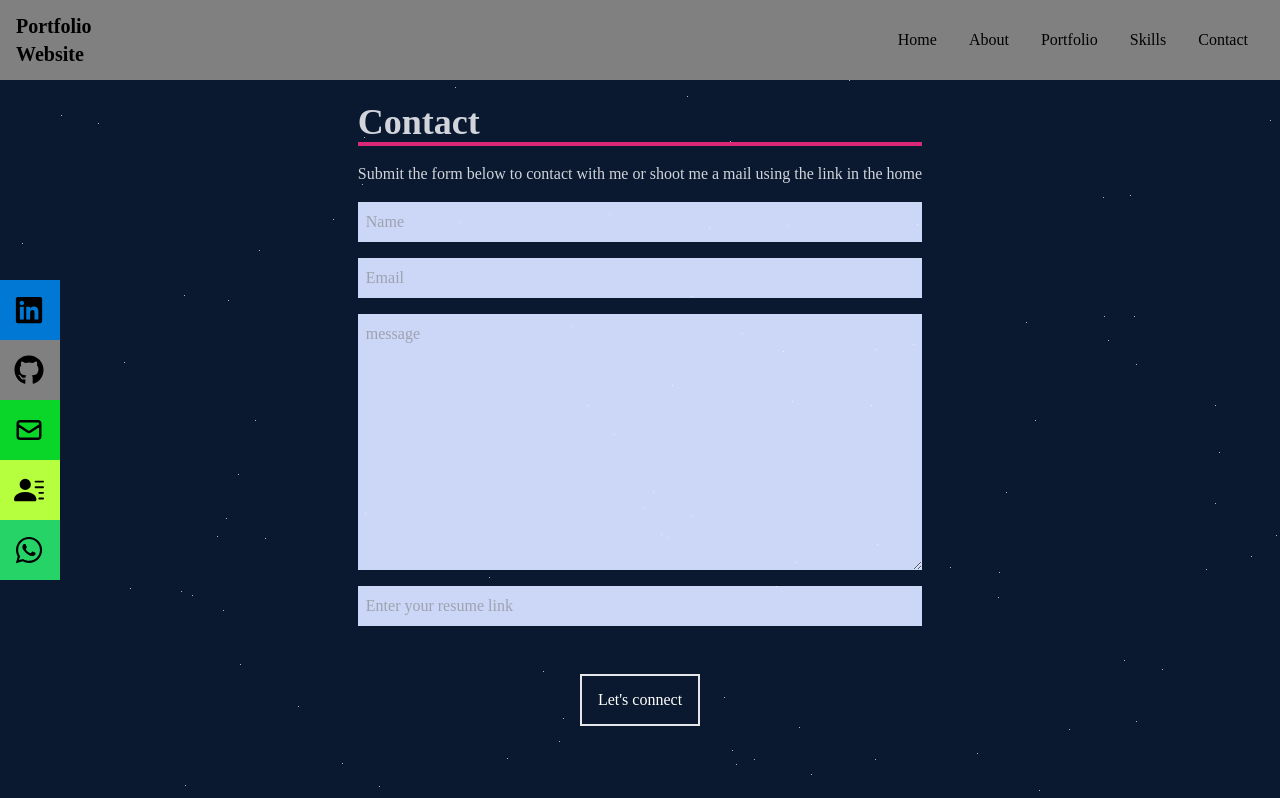
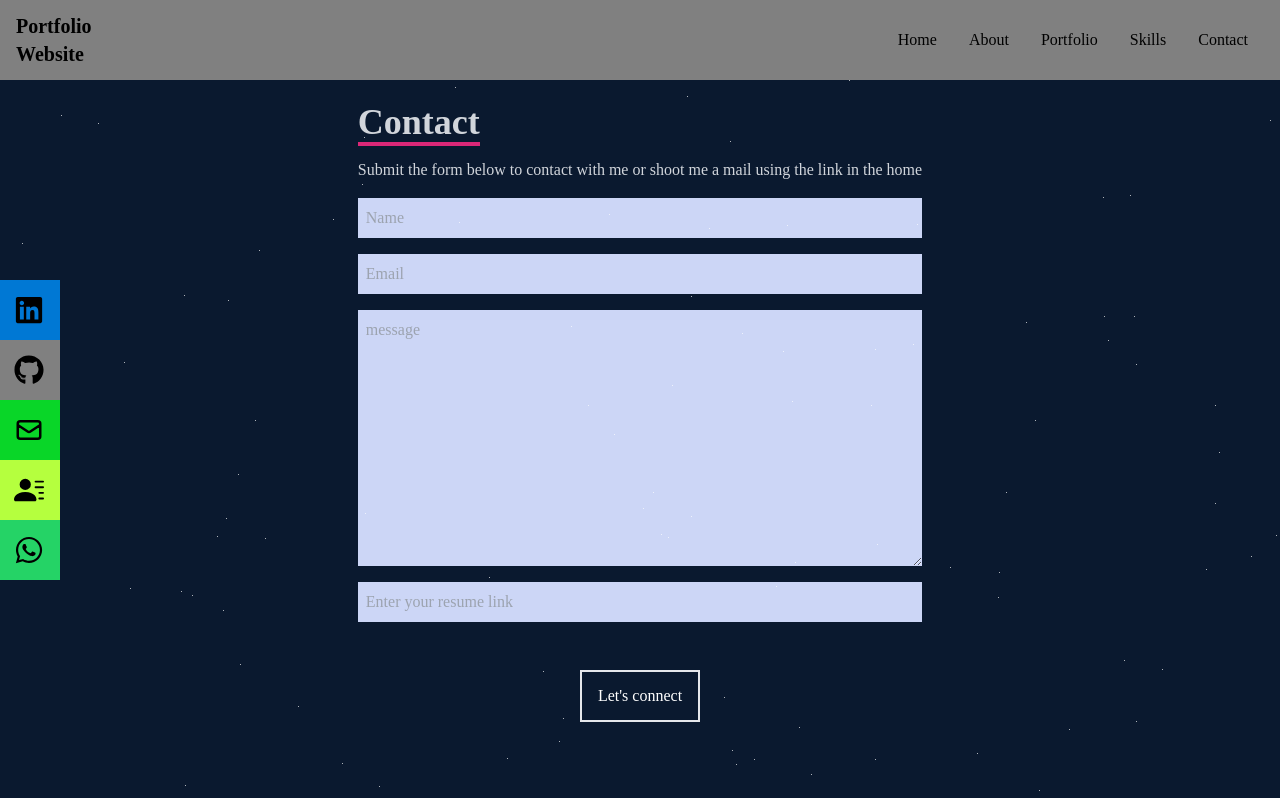
Before and after one commit to AjnasNB/Portfolio-App, a React (Create React App) app: page /contact in a window 1280 px wide. Built offline with nearby package versions, Linux system fonts and the light colour scheme.

Commit message:
next commit

```diff
--- a/src/components/Contact.jsx
+++ b/src/components/Contact.jsx
@@ -35,10 +35,8 @@
           method="POST"
           className="flex flex-col max-w-[600px] w-full "
         >
+          <div><p className="text-4xl font-bold inline border-b-4 text-gray-300 border-pink-600 ">Contact</p></div>
 
-            <p className="text-4xl font-bold inline border-b-4 text-gray-300 border-pink-600 ">
-              Contact
-            </p>
             <p className="text-gray-300 py-4">
               Submit the form below to contact with me or shoot me a mail using
               the link in the home
```
